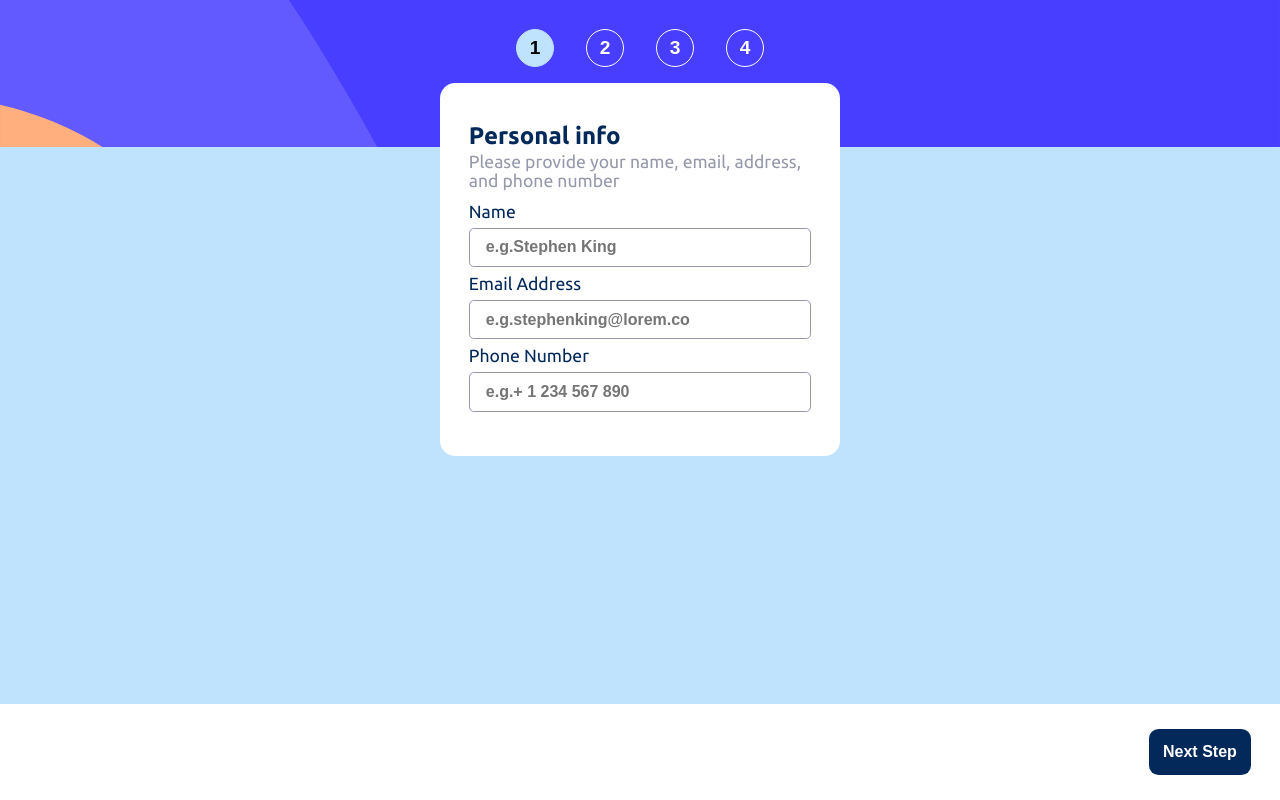
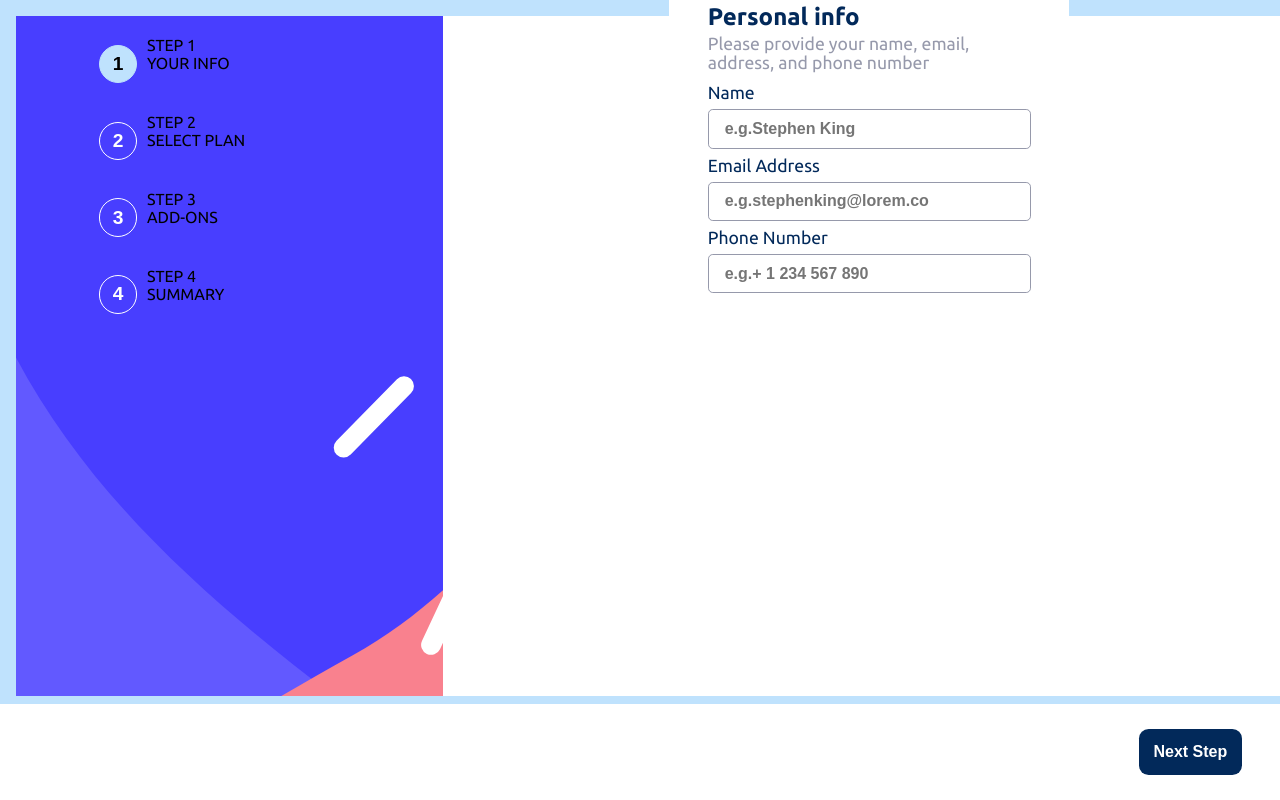
Before and after one commit to Jaimeangel/Fronted-Mentor-Challenges, a plain HTML site: page INTERMEDIATE/Multi-step form/Project Multi-step-form/index.html in a window 1280 px wide. Drawn offline with Linux system fonts and the light colour scheme.

Commit message:
Media querys desktop en proceso

```diff
--- a/INTERMEDIATE/Multi-step form/Project Multi-step-form/style.css
+++ b/INTERMEDIATE/Multi-step form/Project Multi-step-form/style.css
@@ -52,6 +52,7 @@ body{
 .buttonContent{
     display: flex;
     flex-direction: row;
+    align-items: center;
 }
 .buttonContent__button{
     font-size: 1.2rem;
@@ -452,3 +453,29 @@ body{
         max-width: 280px;
     }
 }
+
+@media screen and (min-width:821px){
+    body{
+        font-size: 160%;
+    }
+    .main-block{
+        background-color: var(--White);
+        flex-direction: row;
+        margin: 1rem;
+    }
+    .main-block__button{
+        width: 50%;
+        height: 85vh;
+    }
+    .main-block__divBoton{
+        width: 100%;
+        flex-direction: column;
+        justify-content: start;
+        align-items: flex-start;
+    }
+    .buttonContent__info{
+        display: flex;
+        flex-direction: column;
+        font-size: 1rem;
+    }
+}
```
